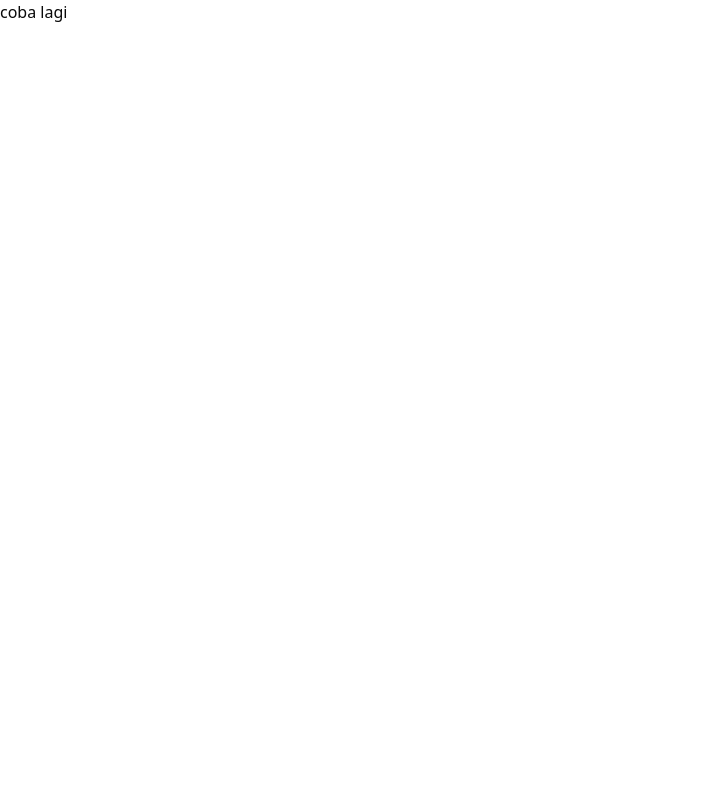
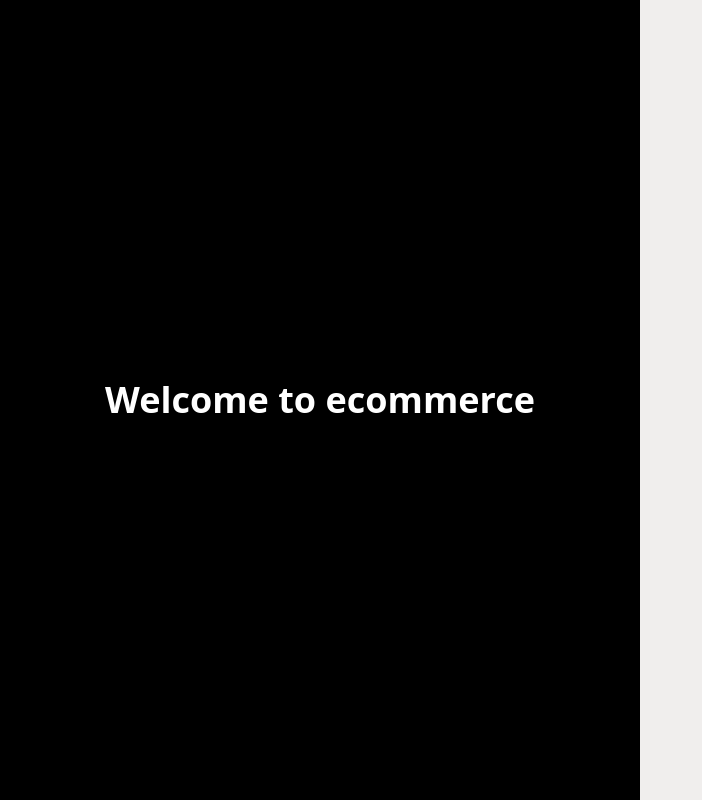
Before and after one commit to sandikabima/shop-co, a React (Vite) app in the folder frontend/: page / in a window 1280 px wide. Shown: the whole page, without its empty margins (0-702 px from the left). Built offline with nearby package versions, Linux system fonts and the light colour scheme.

Commit message:
feat: integrasi router-dom

```diff
--- a/frontend/src/App.jsx
+++ b/frontend/src/App.jsx
@@ -1,8 +1,12 @@
+import { Route, Routes } from "react-router-dom";
+import AuthLayout from "./components/template/Auth/Layout";
 
 
 function App() {
   return (
-    <div>coba lagi</div>
+    <Routes>
+      <Route path="/" element={<AuthLayout />} />
+    </Routes>
   )
 }
 
```
